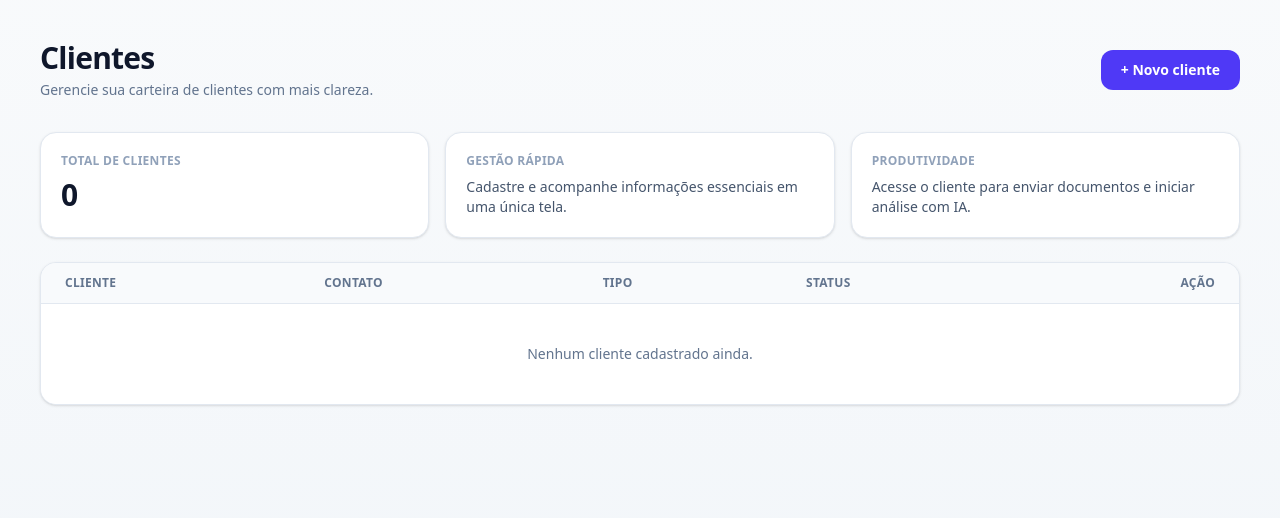
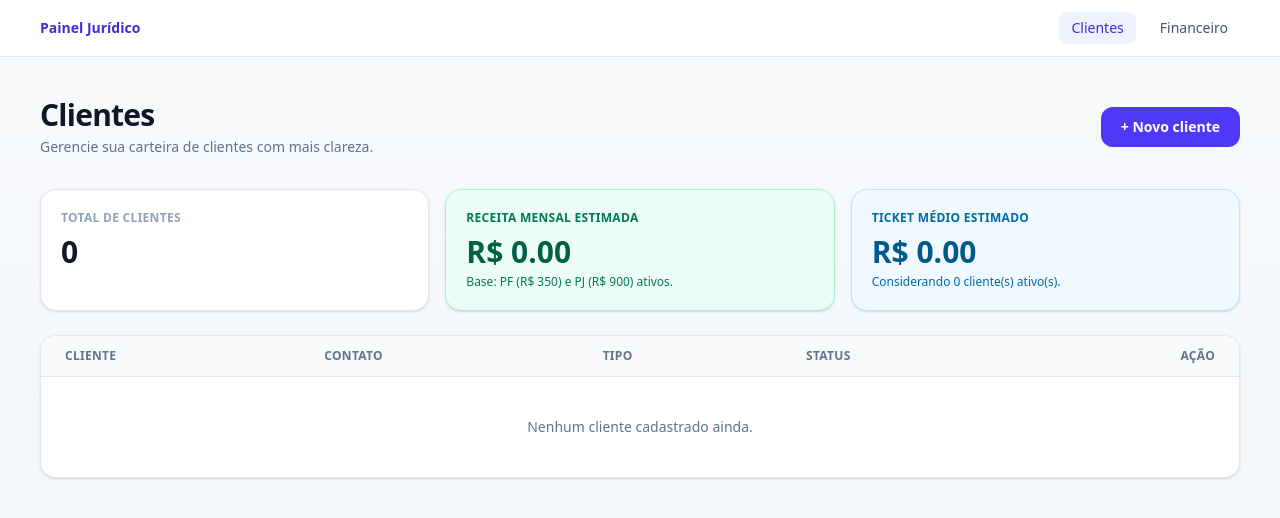
Before and after one commit to Calebe777/IA-juridica, a Django app: page /usuarios/clientes/ in a window 1280 px wide. Shown: the top 518 px of the page. Run offline with Django 5.2, Linux system fonts and the light colour scheme; the visitor is signed in with stand-in values (Sample User, id 1); data that the repository does not hold is empty.

Commit message:
Melhora dashboard financeiro e navegação de clientes

```diff
--- a/arcabe3-completo-master/usuarios/templates/clientes.html
+++ b/arcabe3-completo-master/usuarios/templates/clientes.html
@@ -15,6 +15,16 @@
 {% endblock 'head' %}
 
 {% block 'body' %}
+    <div class="sticky top-0 z-40 border-b border-slate-200 bg-white/90 backdrop-blur">
+        <nav class="mx-auto flex max-w-7xl items-center justify-between px-6 py-3 sm:px-10">
+            <a href="{% url 'clientes' %}" class="text-sm font-semibold text-indigo-700">Painel Jurídico</a>
+            <div class="flex items-center gap-2 text-xs font-medium text-slate-600 sm:gap-3 sm:text-sm">
+                <a href="{% url 'clientes' %}" class="rounded-lg bg-indigo-50 px-3 py-1.5 text-indigo-700">Clientes</a>
+                <a href="#financeiro" class="rounded-lg px-3 py-1.5 hover:bg-slate-100">Financeiro</a>
+            </div>
+        </nav>
+    </div>
+
     <div class="mx-auto max-w-7xl p-6 sm:p-10">
         <header class="mb-8 flex flex-col gap-4 sm:flex-row sm:items-center sm:justify-between">
             <div>
@@ -35,18 +45,20 @@
             </div>
         {% endif %}
 
-        <section class="mb-6 grid grid-cols-1 gap-4 md:grid-cols-3">
+        <section id="financeiro" class="mb-6 grid grid-cols-1 gap-4 md:grid-cols-3">
             <article class="rounded-2xl border border-slate-200 bg-white p-5 shadow-sm">
                 <p class="text-xs font-semibold uppercase tracking-wide text-slate-400">Total de clientes</p>
                 <p class="mt-2 text-3xl font-bold text-slate-900">{{ clientes|length }}</p>
             </article>
-            <article class="rounded-2xl border border-slate-200 bg-white p-5 shadow-sm">
-                <p class="text-xs font-semibold uppercase tracking-wide text-slate-400">Gestão rápida</p>
-                <p class="mt-2 text-sm text-slate-600">Cadastre e acompanhe informações essenciais em uma única tela.</p>
+            <article class="rounded-2xl border border-emerald-200 bg-emerald-50 p-5 shadow-sm">
+                <p class="text-xs font-semibold uppercase tracking-wide text-emerald-700">Receita mensal estimada</p>
+                <p class="mt-2 text-3xl font-bold text-emerald-800">R$ {{ receita_estimada|floatformat:2 }}</p>
+                <p class="mt-1 text-xs text-emerald-700">Base: PF (R$ 350) e PJ (R$ 900) ativos.</p>
             </article>
-            <article class="rounded-2xl border border-slate-200 bg-white p-5 shadow-sm">
-                <p class="text-xs font-semibold uppercase tracking-wide text-slate-400">Produtividade</p>
-                <p class="mt-2 text-sm text-slate-600">Acesse o cliente para enviar documentos e iniciar análise com IA.</p>
+            <article class="rounded-2xl border border-sky-200 bg-sky-50 p-5 shadow-sm">
+                <p class="text-xs font-semibold uppercase tracking-wide text-sky-700">Ticket médio estimado</p>
+                <p class="mt-2 text-3xl font-bold text-sky-800">R$ {{ ticket_medio_estimado|floatformat:2 }}</p>
+                <p class="mt-1 text-xs text-sky-700">Considerando {{ clientes_ativos }} cliente(s) ativo(s).</p>
             </article>
         </section>
 
@@ -77,7 +89,7 @@
                                 </td>
                                 <td class="px-6 py-4 text-right">
                                     <a href="{% url 'cliente' cliente.id %}" class="rounded-lg border border-indigo-200 bg-indigo-50 px-3 py-1.5 text-xs font-semibold text-indigo-700 hover:bg-indigo-100">
-                                        Ver detalhes
+                                        Abrir cliente
                                     </a>
                                 </td>
                             </tr>
--- a/arcabe3-completo-master/usuarios/views.py
+++ b/arcabe3-completo-master/usuarios/views.py
@@ -6,6 +6,7 @@ from django.contrib.messages import constants
 from django.contrib import messages
 from django.contrib.auth import authenticate
 from django.contrib import auth
+from django.contrib.auth.decorators import login_required
 from .models import Cliente, Documentos
 from ia.agents import JuriAi
 
@@ -54,10 +55,26 @@ def login(request):
             return redirect('login')
 
 
+@login_required(login_url='login')
 def clientes(request):
     if request.method == 'GET':
         clientes = Cliente.objects.filter(user=request.user)
-        return render(request, 'clientes.html', {'clientes': clientes})
+        clientes_ativos = clientes.filter(status=True).count()
+        clientes_pf = clientes.filter(tipo='PF', status=True).count()
+        clientes_pj = clientes.filter(tipo='PJ', status=True).count()
+
+        receita_estimada = (clientes_pf * 350) + (clientes_pj * 900)
+
+        return render(
+            request,
+            'clientes.html',
+            {
+                'clientes': clientes,
+                'clientes_ativos': clientes_ativos,
+                'receita_estimada': receita_estimada,
+                'ticket_medio_estimado': round(receita_estimada / clientes_ativos, 2) if clientes_ativos else 0,
+            },
+        )
     elif request.method == 'POST':
         nome = request.POST.get('nome')
         email = request.POST.get('email')
@@ -75,8 +92,9 @@ def clientes(request):
         messages.add_message(request, constants.SUCCESS, 'Cliente cadastrado com sucesso!')
         return redirect('clientes')
 
+@login_required(login_url='login')
 def cliente(request, id):
-    cliente = Cliente.objects.get(id=id)
+    cliente = get_object_or_404(Cliente, id=id, user=request.user)
     if request.method == 'GET':
         documentos = Documentos.objects.filter(cliente=cliente)
         return render(request, 'cliente.html', {'cliente': cliente, 'documentos': documentos})
```
Also changed, not shown: arcabe3-completo-master/usuarios/templates/cliente.html (+13 -4 lines).
